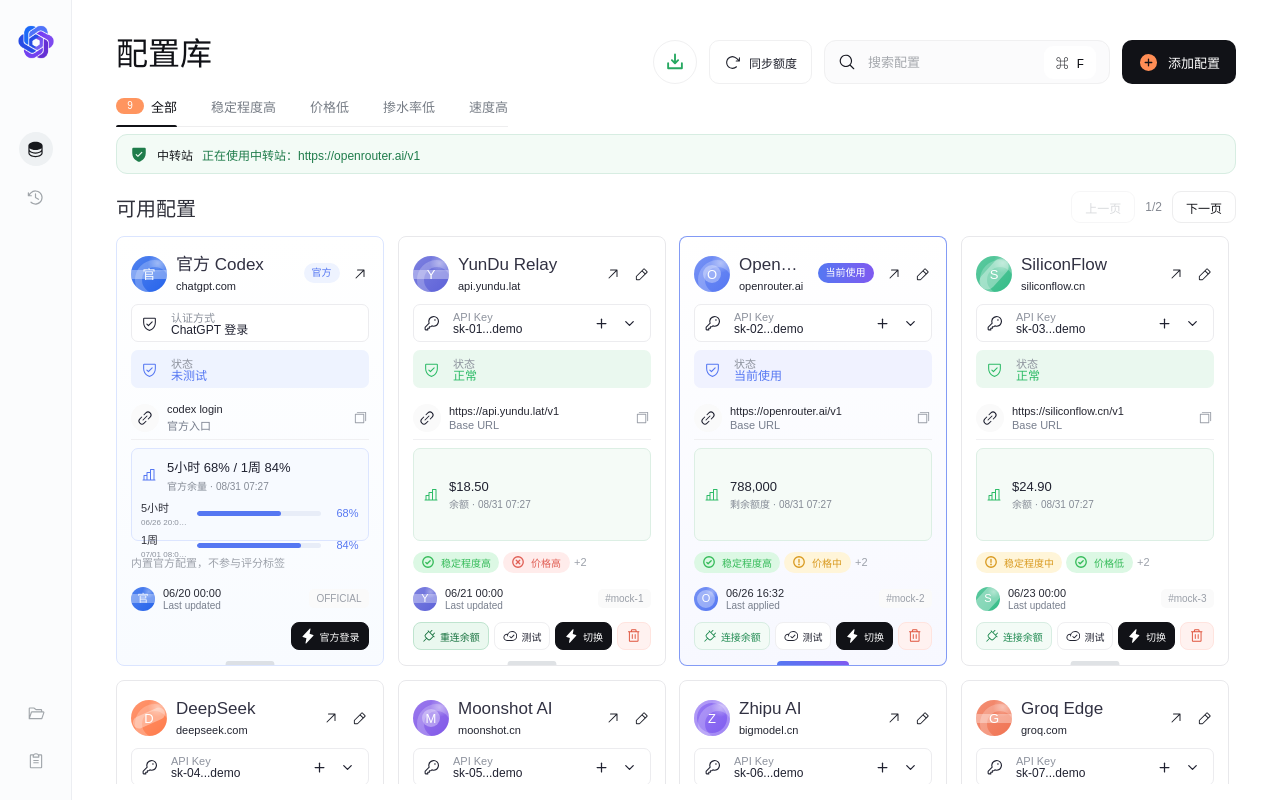
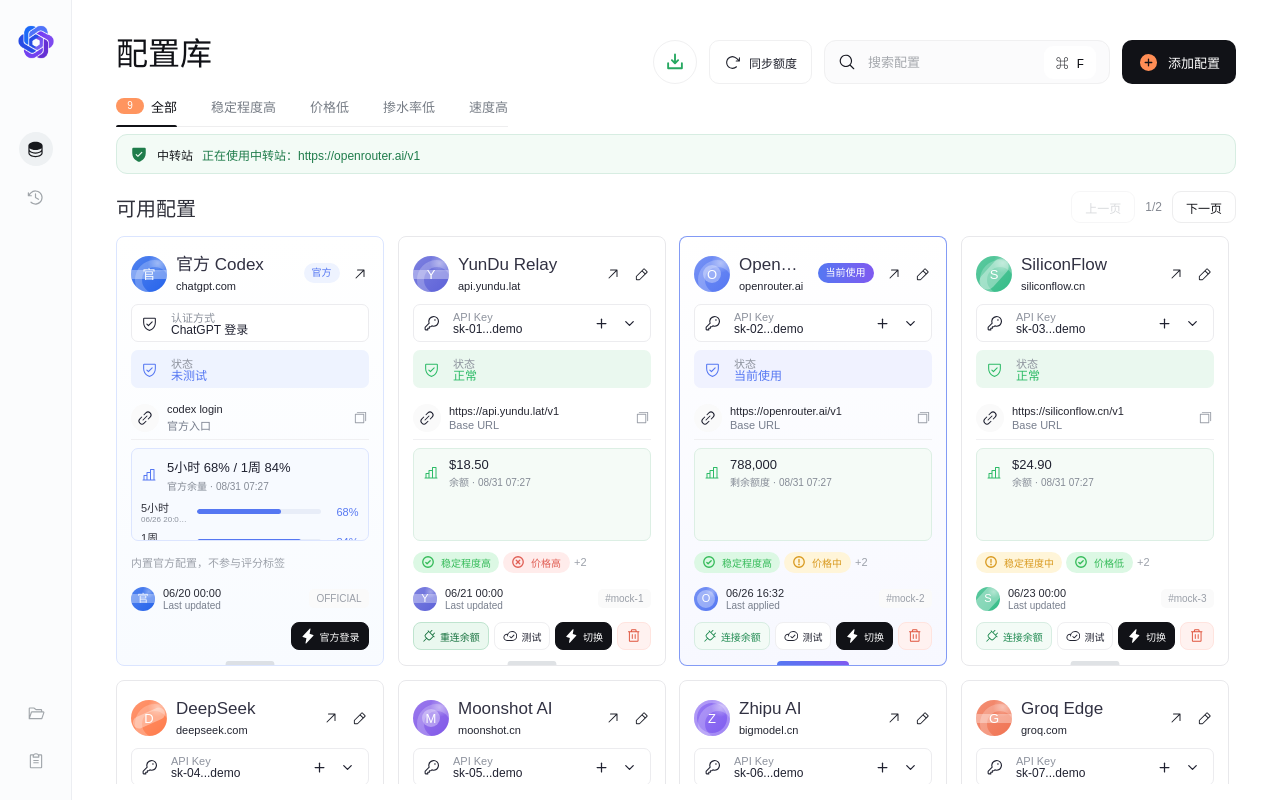
Before and after one commit to Calmer2024/Codex-Switch, a React (Vite) app: page / in a window 1280 px wide. Built offline with nearby package versions, Linux system fonts and the light colour scheme; a web font is replaced by a local one.

Commit message:
fix: prevent official usage card overflow

```diff
--- a/package.json
+++ b/package.json
@@ -1,6 +1,6 @@
 {
   "name": "codex-switch",
-  "version": "1.0.14",
+  "version": "1.0.15",
   "description": "A Windows desktop tool for switching Codex relay configurations.",
   "author": "Codex Switch",
   "private": true,
--- a/src/renderer/styles.css
+++ b/src/renderer/styles.css
@@ -2172,7 +2172,7 @@
   isolation: isolate;
   overflow: hidden;
   display: grid;
-  grid-template-rows: 44px 84px 44px minmax(60px, auto) 26px 30px 30px;
+  grid-template-rows: 44px 84px 44px minmax(60px, 1fr) 26px 30px 30px;
   gap: 8px;
   min-width: 0;
   min-height: 430px;
@@ -2663,9 +2663,11 @@
 
 .subscription-usage-panel {
   display: grid;
+  align-content: start;
   gap: 6px;
   min-width: 0;
-  min-height: 60px;
+  min-height: 0;
+  overflow: hidden;
   padding: 8px 9px;
   border: 1px solid #ececef;
   border-radius: 7px;
@@ -2752,6 +2754,7 @@
   align-items: center;
   gap: 8px;
   min-width: 0;
+  min-height: 0;
 }
 
 .usage-window-row span {
@@ -2775,6 +2778,7 @@
 .usage-window-row small {
   color: #8b919c;
   font-size: 8px;
+  line-height: 1.1;
 }
 
 .usage-window-meter {
```
Also changed, not shown: 1 other file (tests, documents, lock files or other folders).
